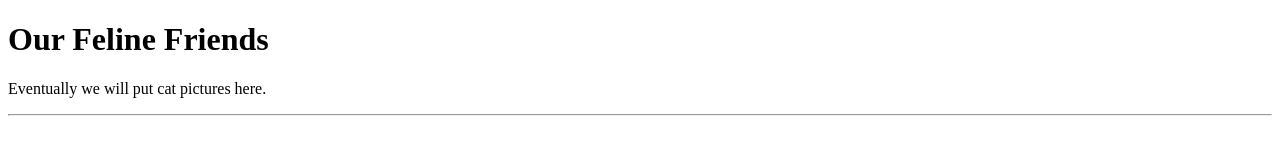
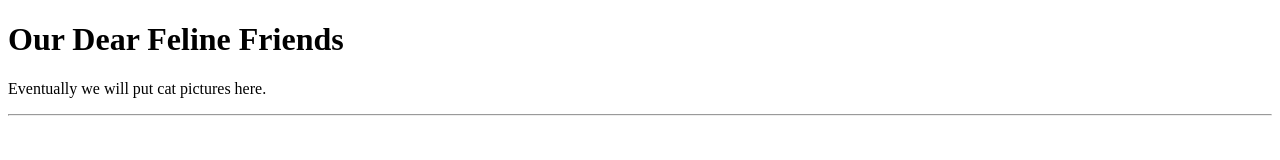
Before and after one commit to nelofar-mohd/democats, a plain HTML site: page index.html in a window 1280 px wide. Drawn offline with Linux system fonts and the light colour scheme.

Commit message:
making it more lovely

```diff
--- a/index.html
+++ b/index.html
@@ -6,7 +6,7 @@
         <title>Our Feline Friends</title>
     </head>
     <body>
-        <h1>Our Feline Friends</h1>
+        <h1>Our Dear Feline Friends</h1>
         <p>Eventually we will put cat pictures here.</p>
 
         <hr>
```
